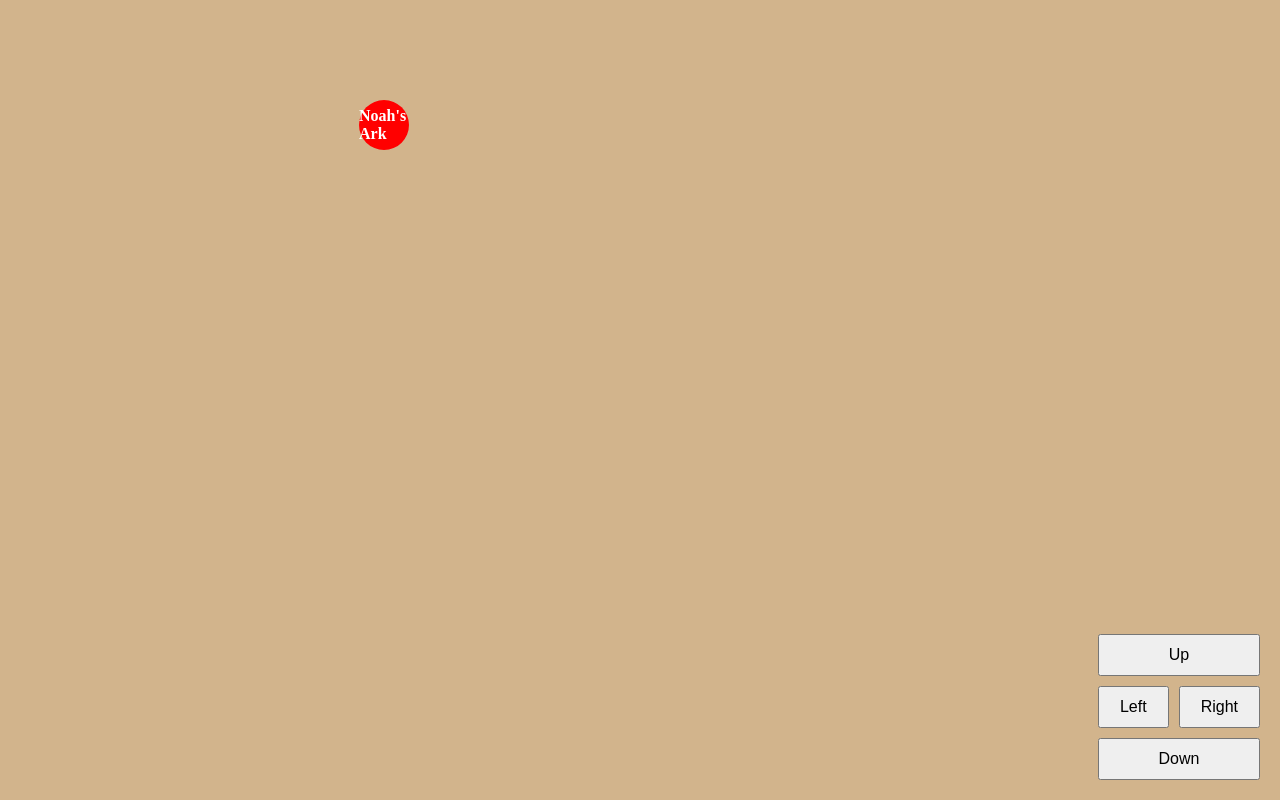
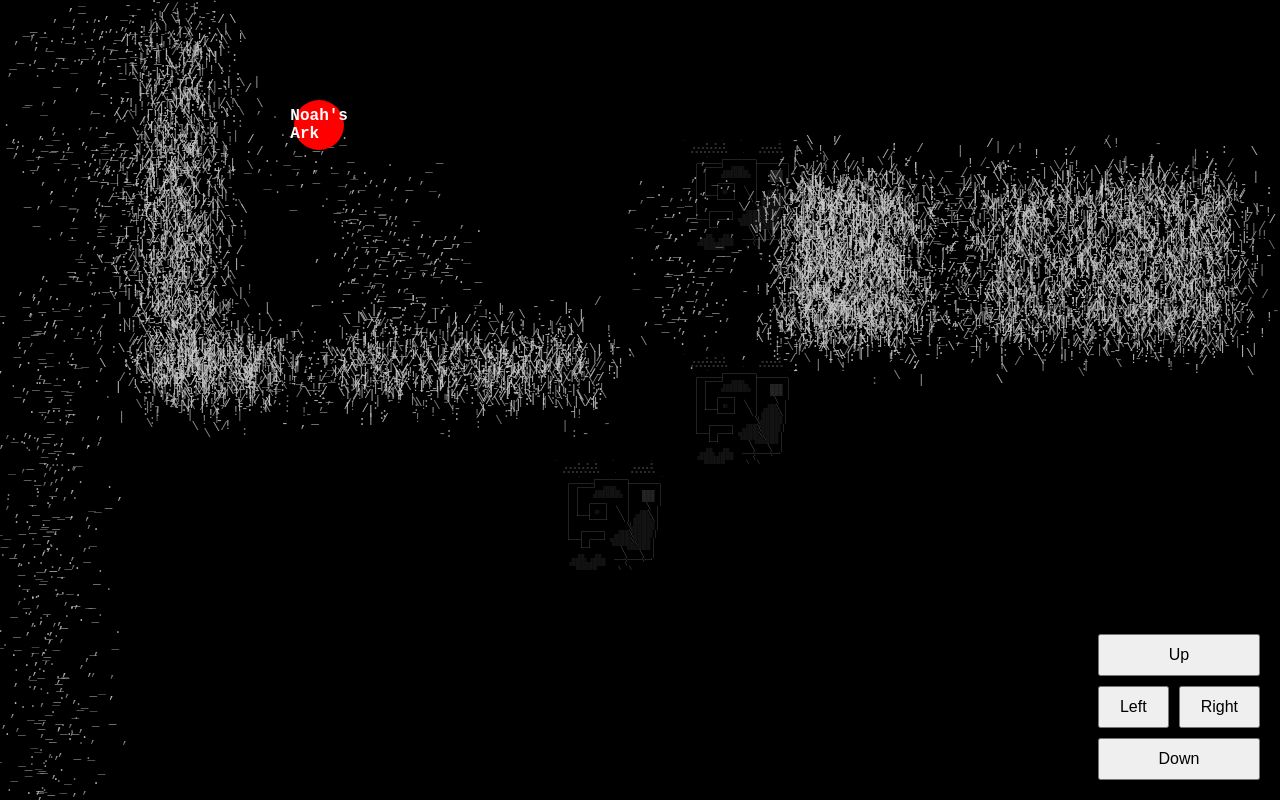
Before and after one commit to sigizmunde/vampire-game, a website built with webpack: page public/index.html in a window 1280 px wide. Built offline with nearby package versions, Linux system fonts and the light colour scheme.

Commit message:
add: text generation render approach

```diff
--- /dev/null
+++ b/src/helpers/math.js
@@ -0,0 +1,11 @@
+export function randomNormal() {
+    let u = 0;
+    let v = 0;
+
+    while (u === 0) u = Math.random();
+    while (v === 0) v = Math.random();
+
+    const normal = Math.sqrt(-2 * Math.log(u)) * Math.cos(2 * Math.PI * v);
+
+    return Math.max(0, Math.min(1, 0.5 + normal / 6));
+}
--- /dev/null
+++ b/src/helpers/mockData/scene.js
@@ -0,0 +1,419 @@
+export const matrix1 = [
+    [
+        "f1",
+        "f2",
+        "f3",
+        null,
+        null,
+        null,
+        null,
+        null,
+        null,
+        null,
+        null,
+        null,
+        null,
+        null,
+        null,
+        null,
+        null,
+        null,
+        null,
+        null,
+    ],
+    [
+        null,
+        null,
+        "f3",
+        null,
+        null,
+        null,
+        null,
+        null,
+        null,
+        null,
+        null,
+        null,
+        null,
+        null,
+        null,
+        null,
+        null,
+        null,
+        null,
+        null,
+    ],
+    [
+        "f1",
+        "f2",
+        "f5",
+        null,
+        "f1",
+        null,
+        null,
+        null,
+        null,
+        null,
+        null,
+        null,
+        null,
+        null,
+        null,
+        null,
+        null,
+        null,
+        null,
+        null,
+    ],
+    [
+        null,
+        "f2",
+        "f4",
+        null,
+        null,
+        "f2",
+        null,
+        null,
+        null,
+        null,
+        "f1",
+        "b2",
+        "f7",
+        "f6",
+        "f2",
+        "f4",
+        "f3",
+        "f5",
+        "f4",
+        null,
+    ],
+    [
+        null,
+        "f2",
+        "f5",
+        null,
+        null,
+        "f2",
+        "f1",
+        null,
+        null,
+        null,
+        "f1",
+        null,
+        "f7",
+        "f6",
+        "f2",
+        "f4",
+        "f3",
+        "f5",
+        "f4",
+        null,
+    ],
+    [
+        "f1",
+        null,
+        "f5",
+        null,
+        null,
+        "f1",
+        "f1",
+        null,
+        null,
+        null,
+        "f1",
+        null,
+        "f7",
+        "f6",
+        "f2",
+        "f4",
+        "f3",
+        "f5",
+        "f4",
+        null,
+    ],
+    [
+        "f1",
+        null,
+        "f7",
+        "f6",
+        "f2",
+        "f4",
+        "f3",
+        "f5",
+        "f4",
+        null,
+        null,
+        null,
+        null,
+        null,
+        null,
+        null,
+        null,
+        null,
+        null,
+        null,
+    ],
+    [
+        "f1",
+        null,
+        null,
+        null,
+        null,
+        null,
+        null,
+        null,
+        null,
+        null,
+        null,
+        "b0",
+        null,
+        null,
+        null,
+        null,
+        null,
+        null,
+        null,
+        null,
+    ],
+    [
+        "f1",
+        null,
+        null,
+        null,
+        null,
+        null,
+        null,
+        null,
+        null,
+        null,
+        null,
+        null,
+        null,
+        null,
+        null,
+        null,
+        null,
+        null,
+        null,
+        null,
+    ],
+    [
+        "f1",
+        null,
+        null,
+        null,
+        null,
+        null,
+        null,
+        null,
+        null,
+        "b1",
+        null,
+        null,
+        null,
+        null,
+        null,
+        null,
+        null,
+        null,
+        null,
+        null,
+    ],
+    [
+        "f1",
+        null,
+        null,
+        null,
+        null,
+        null,
+        null,
+        null,
+        null,
+        null,
+        null,
+        null,
+        null,
+        null,
+        null,
+        null,
+        null,
+        null,
+        null,
+        null,
+    ],
+    [
+        "f1",
+        null,
+        null,
+        null,
+        null,
+        null,
+        null,
+        null,
+        null,
+        null,
+        null,
+        null,
+        null,
+        null,
+        null,
+        null,
+        null,
+        null,
+        null,
+        null,
+    ],
+    [
+        "f1",
+        null,
+        null,
+        null,
+        null,
+        null,
+        null,
+        null,
+        null,
+        null,
+        null,
+        null,
+        null,
+        null,
+        null,
+        null,
+        null,
+        null,
+        null,
+        null,
+    ],
+    [
+        "f1",
+        null,
+        null,
+        null,
+        null,
+        null,
+        null,
+        null,
+        null,
+        null,
+        null,
+        null,
+        null,
+        null,
+        null,
+        null,
+        null,
+        null,
+        null,
+        null,
+    ],
+    [
+        "f1",
+        null,
+        null,
+        null,
+        null,
+        null,
+        null,
+        null,
+        null,
+        null,
+        null,
+        null,
+        null,
+        null,
+        null,
+        null,
+        null,
+        null,
+        null,
+        null,
+    ],
+];
+
+export const houseAscii0 = `  .                 .        .                 .
+             o   o   o                         o
+       o o o o o o o o                 o o o o o
+      o o o o o o o o o       .       o o o o o o
+             .                                      .
+                    ┌───────────────┐
+        ┌───────────┤               ├──────────────┐
+        │   ┌───────┘    ░░░░░░     │              │
+        │   │        ░░░░░░░░░░░░   │      ▒▒▒▒▒▒  │
+        │   │       ░░░░░░░░░░░░░░  │      ▒▒▒▒▒▒  │
+        │   │                       │      ▒▒▒▒▒▒  │
+        │   │     ┌───────┐         │        ╲     │
+        │   │     │       │    ╲    │         ╲   │
+        │   │     │  ░░░░│     ╲   │     ░░░░╲   │
+        │   └─────┤       │      ╲  │   ░░░░░░░╲  │
+        │         └───────┘       ╲ │  ░░░░░░░░░╲ │
+        │                           ╲│ ░░░░░░░░░░ │
+        │                            ╲░░░░░░░░░░░ │
+        │     ┌──────────┐      ░░░░░╲░░░░░░░░░░ │
+        │     │   ░░░░░  │    ░░░░░░░░╲░░░░░░░░░ │
+        └─────┤   ┌──────┘  ░░░░░░░░░░╲░░░░░░░░ │
+              │   │          ░░░░░░░░░░░╲░░░░░░ │
+              └───┘              ╲  ░░░░░░░░░░░ │
+                                  ╲       ╲     │
+             ░░░     ░░░           ╲       ╲    │
+          ░░░░░░░  ░░░░░░░    ─────╲───────╲───┘
+         ░░░░░░░░░░░░░░░░░         ╲
+            ░░░░░░░░░░          ╲    ╲`;
+
+export const houseAscii1 = `  .                 .        .                 .
+             o   o   o                         o
+       o o o o o o o o                 o o o o o
+      o o o o o o o o o       .       o o o o o o
+             .                                      .
+                    ┌───────────────┐
+        ┌───────────┤               ├──────────────┐
+        │   ┌───────┘    ░░░░░░     │              │
+        │   │        ░░░░░░░░░░░░   │      ▒▒▒▒▒▒  │
+        │   │       ░░░░░░░░░░░░░░  │      ▒▒▒▒▒▒  │
+        │   │                       │      ▒▒▒▒▒▒  │
+        │   │     ┌───────┐         │        ╲     │
+        │   │     │       │    ╲    │         ╲   │
+        │   │     │  ░░   │     ╲   │     ░░░░╲   │
+        │   └─────┤       │      ╲  │   ░░░░░░░╲  │
+        │         └───────┘       ╲ │  ░░░░░░░░░╲ │
+        │                           ╲│ ░░░░░░░░░░ │
+        │                            ╲░░░░░░░░░░░ │
+        │     ┌──────────┐      ░░░░░╲░░░░░░░░░░ │
+        │     │          │    ░░░░░░░░╲░░░░░░░░░ │
+        └─────┤   ┌──────┘  ░░░░░░░░░░╲░░░░░░░░ │
+              │   │          ░░░░░░░░░░░╲░░░░░░ │
+              └───┘              ╲  ░░░░░░░░░░░ │
+                                  ╲       ╲     │
+             ░░░     ░░░           ╲       ╲    │
+          ░░░░░░░  ░░░░░░░    ─────╲───────╲───┘
+         ░░░░░░░░░░░░░░░░░         ╲
+            ░░░░░░░░░░          ╲    ╲`;
+
+export const houseAscii2 = `  .                 .        .                 .
+             o   o   o                         o
+       o o o o o o o o                 o o o o o
+      o o o o o o o o o       .       o o o o o o
+             .                                      .
+                    ┌───────────────┐
+        ┌───────────┤               ├──────────────┐
+        │   ┌───────┘    ░░░░░░     │              │
+        │   │        ░░░░░░░░░░░░   │      ▒▒▒▒▒▒  │
+        │   │       ░░░░░░░░░░░░░░  │      ▒▒▒▒▒▒  │
+        │   │                       │      ▒▒▒▒▒▒  │
+        │   │     ┌───────┐         │        ╲     │
+        │   │     │       │    ╲    │         ╲   │
+        │   │     │  ░░   │     ╲   │     ░░░░╲   │
+        │   └─────┤       │      ╲  │   ░░░░░░░╲  │
+        │         └───────┘       ╲ │  ░░░░░░░░░╲ │
+        │       ░░░░░░░░░░░░░░░     ╲│ ░░░░░░░░░░ │
+        │                            ╲░░░░░░░░░░░ │
+        │     ┌──────────┐      ░░░░░╲░░░░░░░░░░ │
+        │     │          │    ░░░░░░░░╲░░░░░░░░░ │
+        └─────┤   ┌──────┘  ░░░░░░░░░░╲░░░░░░░░ │
+              │   │          ░░░░░░░░░░░╲░░░░░░ │
+              └───┘              ╲  ░░░░░░░░░░░ │
+                                  ╲       ╲     │
+             ░░░     ░░░           ╲       ╲    │
+          ░░░░░░░  ░░░░░░░    ─────╲───────╲───┘
+         ░░░░░░░░░░░░░░░░░         ╲
+            ░░░░░░░░░░          ╲    ╲`;
--- a/src/index.js
+++ b/src/index.js
@@ -1,11 +1,15 @@
 import "./styles.css";
 import { Game } from "./game";
 import { Vessel } from "./vessel";
+import { Render } from "./render";
+import { matrix1 } from "./helpers/mockData/scene";
 
 const game = new Game({ boundaries: [0, 0, window.innerWidth - 50, window.innerHeight - 50] });
 
 const vessel = new Vessel({ position: [100, 100], velocity: [50, 0], id: "vesselNode" });
 game.addVessel(vessel);
+
+const render = new Render("flightArea");
 
 document.addEventListener("keydown", (event) => {
     switch (event.key) {
@@ -23,6 +27,9 @@
             break;
     }
 });
+
+render.convertMatrixToObjects(matrix1);
+render.renderScene();
 
 document.addEventListener("DOMContentLoaded", () => {
     const upButton = document.getElementById("upButton");
--- /dev/null
+++ b/src/render.js
@@ -0,0 +1,126 @@
+import { randomNormal } from "./helpers/math";
+import { houseAscii1 } from "./helpers/mockData/scene";
+
+const colorMap = {
+    foliage: "#cccccc",
+    building: "#888888",
+    signature: "#ffffff",
+    background: "#000000",
+};
+
+export class Render {
+    constructor(nodeId) {
+        this.nodeId = nodeId;
+        this.objects = [];
+        this.matrixSize = [10, 10]; // Default size, can be adjusted
+    }
+
+    convertMatrixToObjects(matrix) {
+        const objects = [];
+        for (let y = 0; y < matrix.length; y++) {
+            for (let x = 0; x < matrix[y].length; x++) {
+                const code = matrix[y][x];
+                if (code) {
+                    const type =
+                        code[0] === "f" ? "foliage" : code[0] === "b" ? "building" : "unknown";
+                    const variation = parseInt(code.slice(1), 10);
+                    objects.push({ type, variation, cell: [x, y] });
+                }
+            }
+        }
+        this.matrixSize = [matrix[0].length, matrix.length];
+        this.objects = objects;
+    }
+
+    _constructObject({ type, variation, position, size, id }) {
+        const [x, y] = position;
+        const [width, height] = size;
+        const objNode = document.createElement("div");
+        objNode.id = id || `${type}-${variation}-${x}-${y}`;
+        objNode.style.position = "absolute";
+        objNode.style.left = `${x}px`;
+        objNode.style.top = `${y}px`;
+        objNode.style.width = `${width}px`;
+        objNode.style.height = `${height}px`;
+        objNode.style.transform = "translate(-50%, -50%)";
+
+        if (type === "foliage") {
+            const color = colorMap.foliage;
+            if (variation <= 2) {
+                this._generateDitherSymbols(
+                    objNode,
+                    size,
+                    ["_", ".", ","],
+                    25 * (variation + 1),
+                    color,
+                    0.8,
+                );
+            } else {
+                this._generateDitherSymbols(
+                    objNode,
+                    size,
+                    ["|", "\\", "/", "!", ":", "-"],
+                    75 * variation,
+                    color,
+                    0.8,
+                );
+            }
+        }
+
+        if (type === "building") {
+            const color = colorMap.building;
+            this._generateBuilding(objNode, size, variation);
+        }
+
+        return objNode;
+    }
+
+    _generateDitherSymbols(containerNode, size, symbols, count, color, fluctuation) {
+        for (let i = 0; i < count; i++) {
+            const symbolNode = document.createElement("div");
+            symbolNode.textContent = symbols[Math.floor(Math.random() * symbols.length)];
+            symbolNode.style.position = "absolute";
+            symbolNode.style.color = color;
+            symbolNode.style.opacity = `${Math.random() * fluctuation * 0.5 + 0.5}`;
+            symbolNode.style.fontSize = `${size[0] / 5}px`;
+            symbolNode.style.left = `${randomNormal() * size[0] * 2.5}px`;
+            symbolNode.style.top = `${randomNormal() * size[1] * 2.5}px`;
+            containerNode.appendChild(symbolNode);
+        }
+    }
+
+    _generateBuilding(containerNode, size, variation) {
+        const buildingNode = document.createElement("div");
+        buildingNode.style.position = "absolute";
+        buildingNode.style.width = `${size[0] * 0.8}px`;
+        buildingNode.style.height = `${size[1] * 0.8}px`;
+        buildingNode.style.left = `${size[0] * 0.1}px`;
+        buildingNode.style.top = `${size[1] * 0.1}px`;
+        buildingNode.style.color = colorMap.building;
+        buildingNode.style.fontSize = `${size[0] / 18}px`;
+        buildingNode.style.whiteSpace = "pre";
+        buildingNode.textContent = houseAscii1;
+        containerNode.appendChild(buildingNode);
+    }
+
+    renderScene() {
+        const container = document.getElementById(this.nodeId);
+        const sceneSize = container.getBoundingClientRect();
+        const sizePerCell = [
+            sceneSize.width / this.matrixSize[0],
+            sceneSize.height / this.matrixSize[1],
+        ];
+        // container.innerHTML = "";
+        this.objects.forEach((obj) => {
+            const objNode = this._constructObject({
+                ...obj,
+                position: [obj.cell[0] * sizePerCell[0], obj.cell[1] * sizePerCell[1]],
+                size: sizePerCell,
+            });
+            container.prepend(objNode);
+        });
+        container.style.position = "relative";
+        container.style.overflow = "hidden";
+        container.style.backgroundColor = colorMap.background;
+    }
+}
--- a/src/styles.css
+++ b/src/styles.css
@@ -8,6 +8,7 @@
     width: 100%;
     height: 100%;
     background-color: tan;
+    font-family: "Courier New", Courier, monospace;
 }
 
 .app {
```
